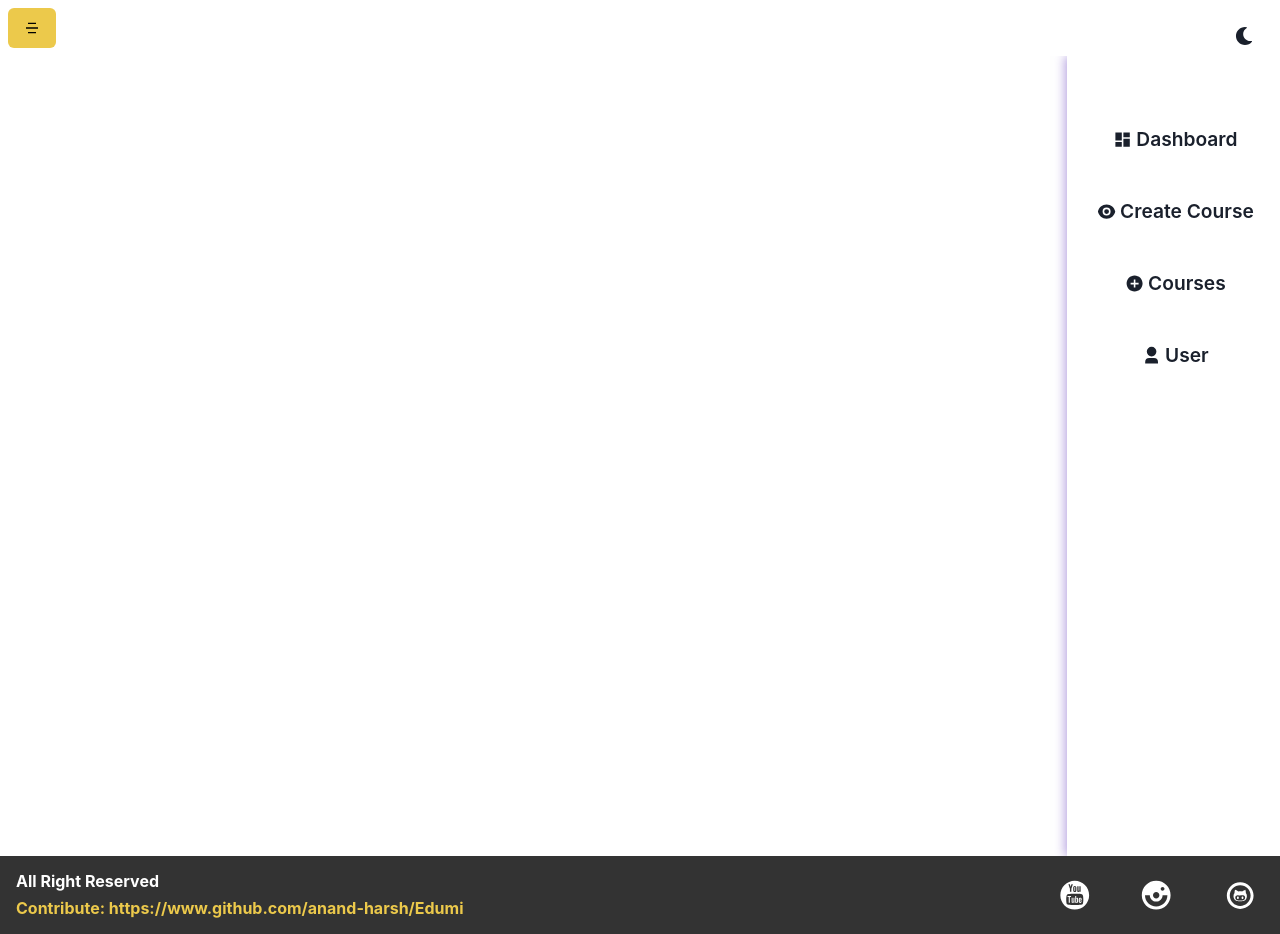
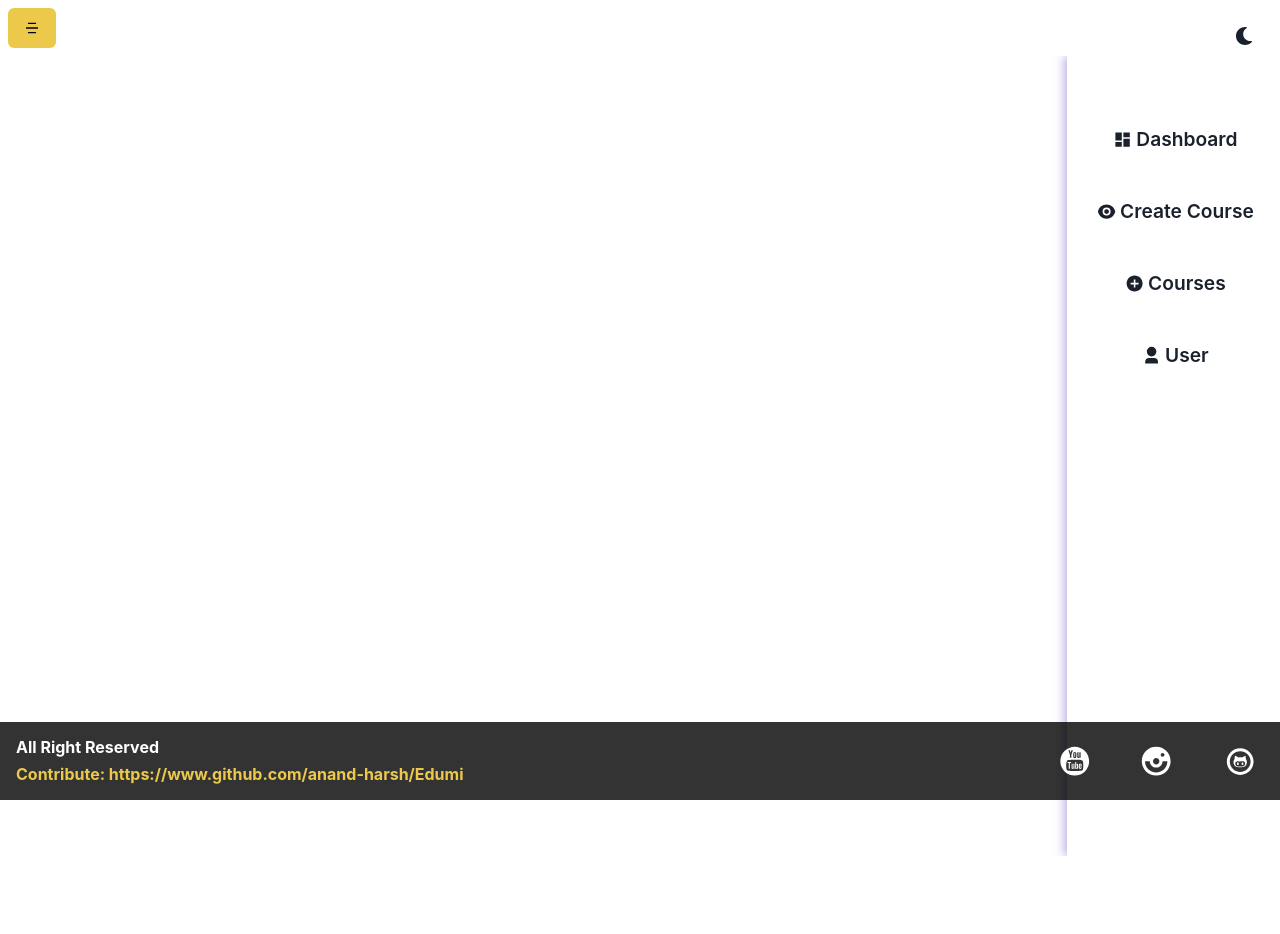
Before and after one commit to anand-harsh/Edumi, a React (Create React App) app: page /admin/users in a window 1280 px wide. After the commit the page ends 856 px from the top, so only its background shows below. Built offline with nearby package versions, Linux system fonts and the light colour scheme.

Commit message:
fix/contack page for every different size of device

```diff
--- a/src/components/Contact.jsx/Contact.jsx
+++ b/src/components/Contact.jsx/Contact.jsx
@@ -20,7 +20,7 @@ const Contact = () => {
   <Container>
     <VStack
 
-    h="78vh"
+   h= '80vh'
     justifyContent='center'
     spacing={'16'}
     >
--- a/src/components/Layout/Footer/Footer.jsx
+++ b/src/components/Layout/Footer/Footer.jsx
@@ -9,7 +9,8 @@ import './footer.css';
 
 const Footer = () => {
   return (
-    <Box padding={'4'} bg={'blackAlpha.800'} minH={'4vh'}>
+    <Box padding={'4'} bg={'blackAlpha.800'} minH={'4vh'} position="fixed"
+    bottom="0" width='full'>
       <Stack direction={['column', 'row']}>
         <VStack alignItems={['center', 'flex-start']} width="full">
           <Heading children="All Right Reserved" color={'white'} style={{ overflowY: "hidden"}} size={'sm'}/>
```
